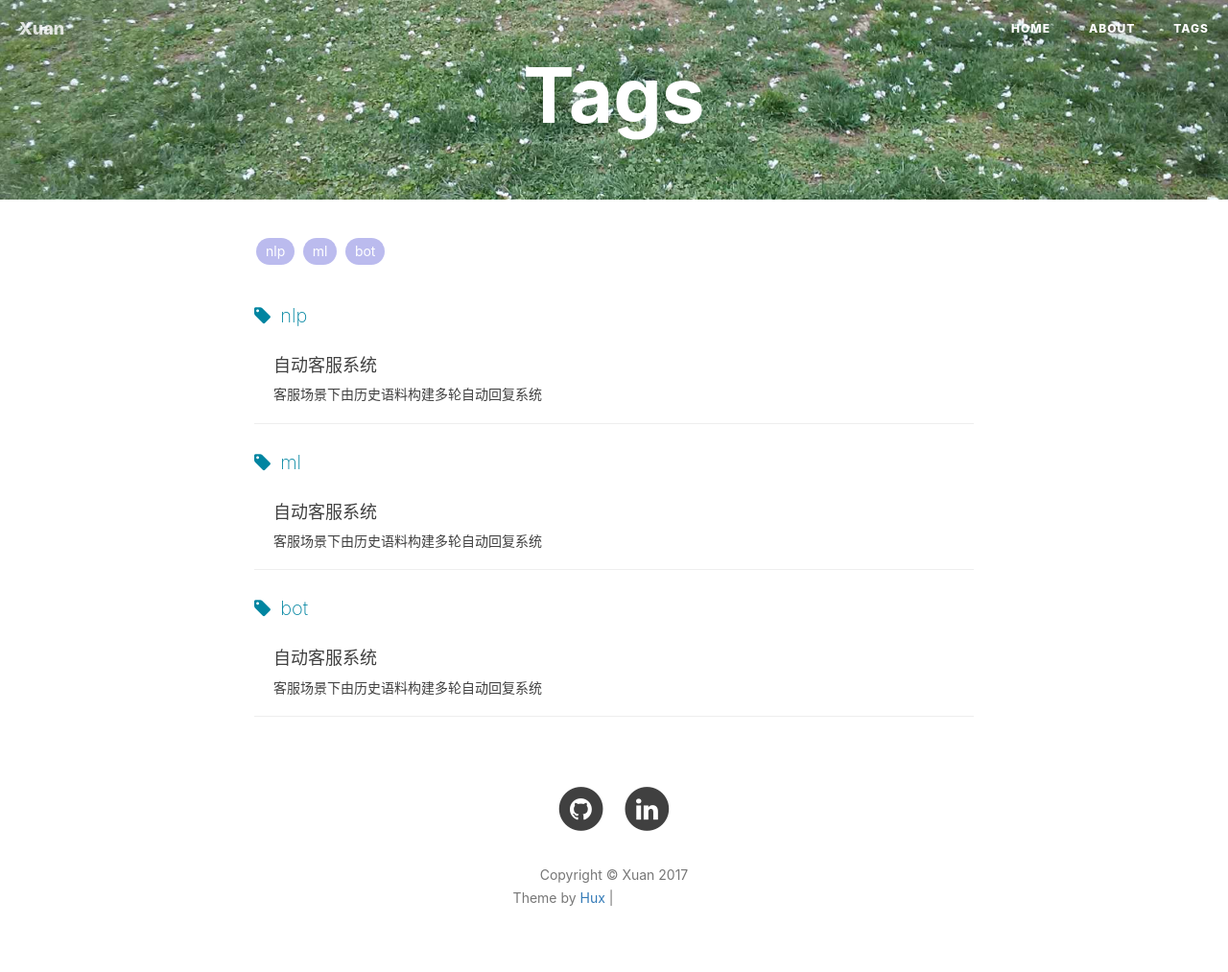
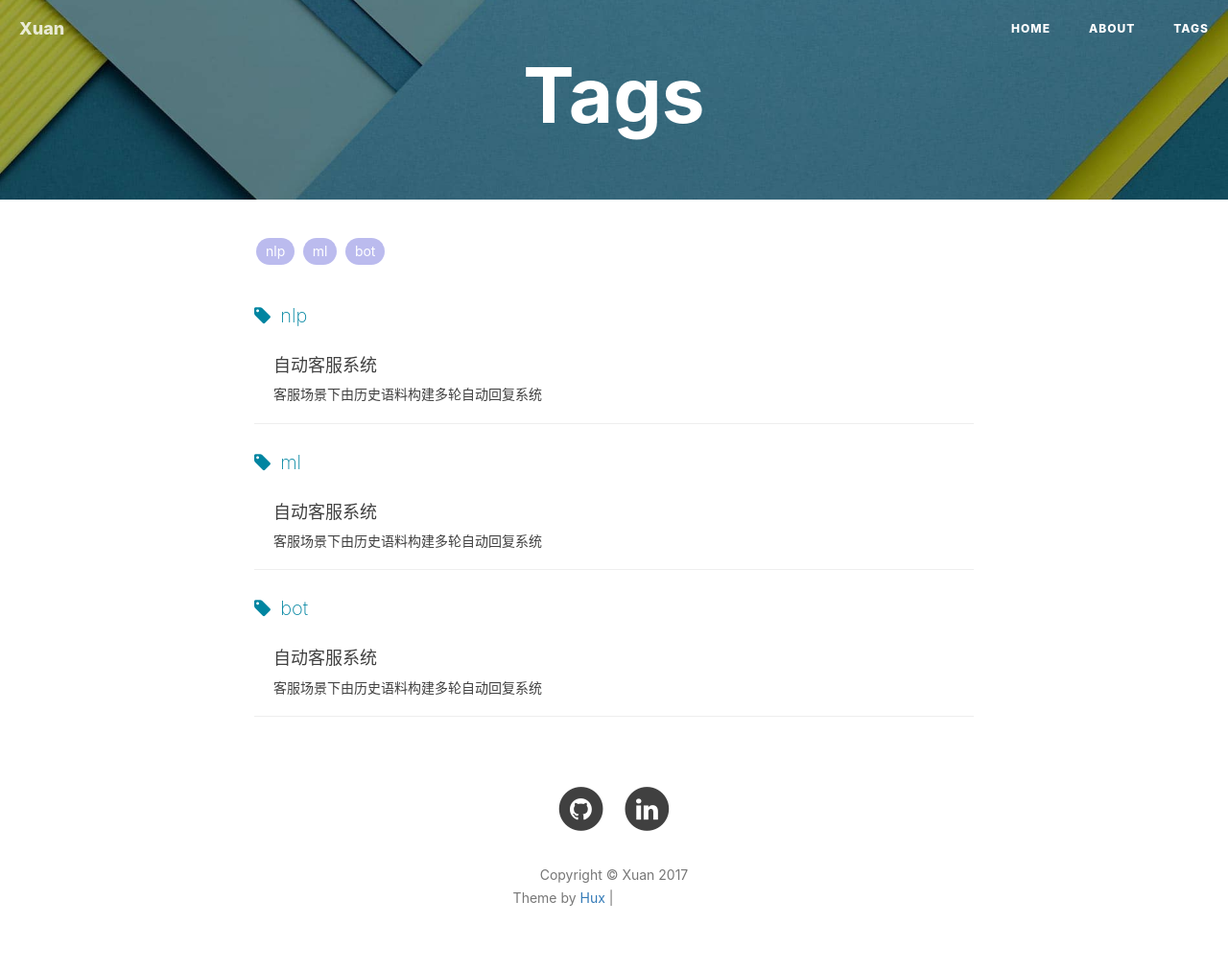
Before and after one commit to Alex-X-W/Alex-X-W.github.io, a Jekyll site: the page built from tags.html, in a window 1280 px wide. Shown: the whole page at 96% size. Built offline with Jekyll 4.4.1, drawn with Linux system fonts in a browser that asks for light colours; nearby versions of some CDN libraries; comment, search, counter and statistics services are not loaded; grey boxes are pictures that could not be loaded.

Commit message:
revert to older tags header image

```diff
--- a/tags.html
+++ b/tags.html
@@ -2,7 +2,7 @@
 title: Tags
 layout: default
 description: ""
-header-img: "img/tag-bg.jpeg"
+header-img: "img/tag-bg.jpg"
 ---
 
 <!-- Page Header -->
```
Also changed, not shown: img/tag-bg.jpeg (deleted), img/tag-bg.jpg (added).
